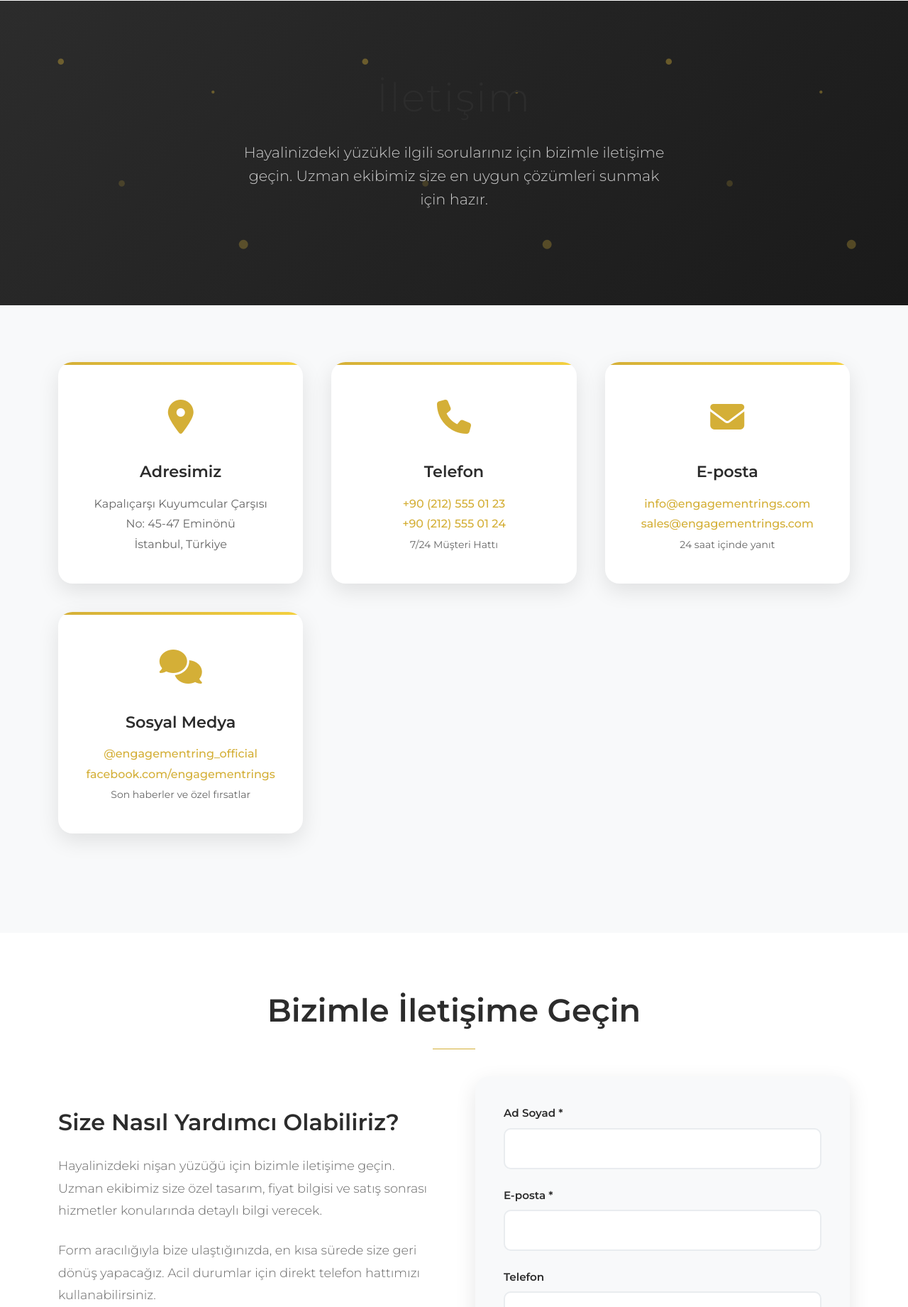
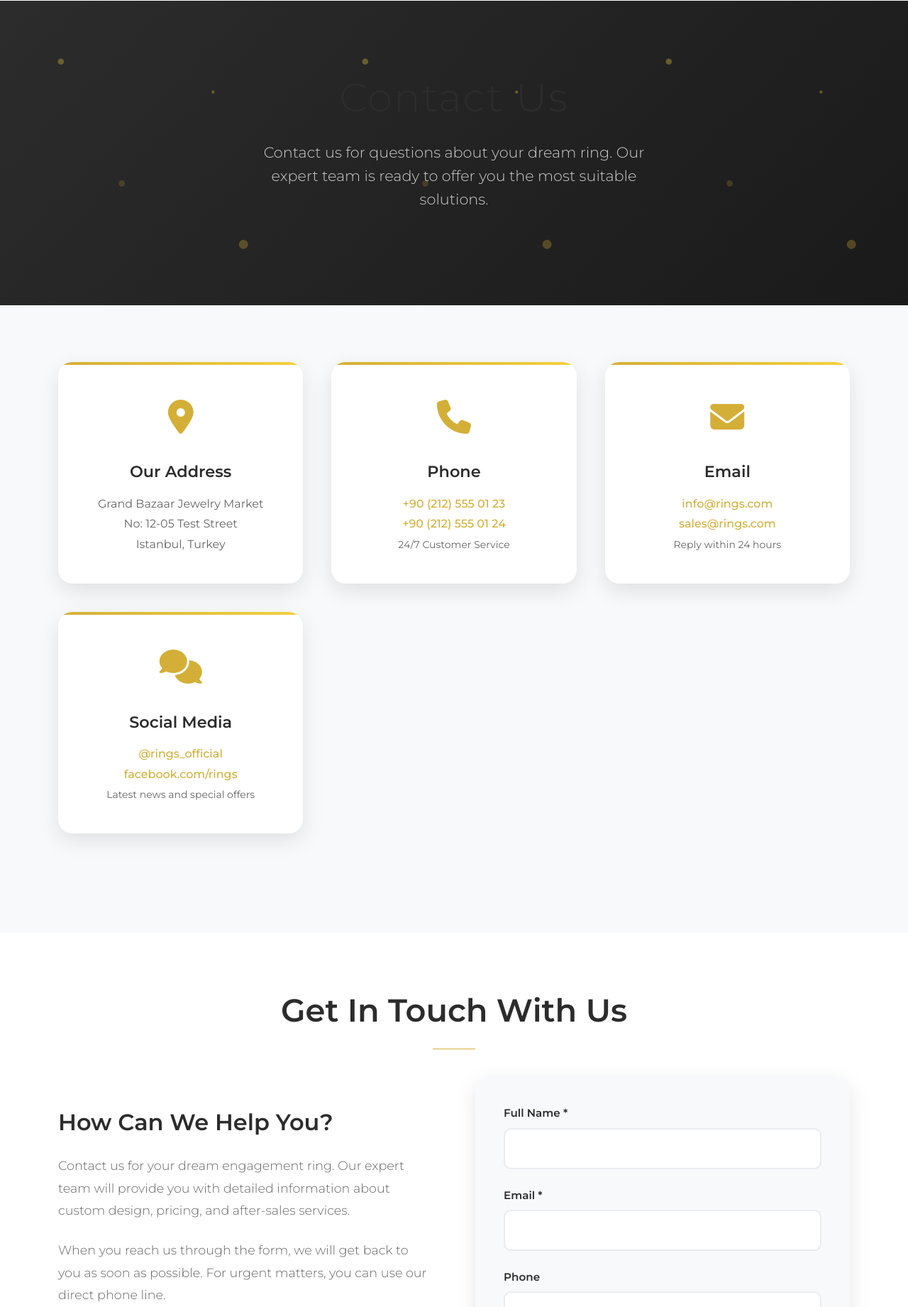
Before and after one commit to Erkan3034/engagemenet_rings_shop_App, a Django app: page /contact/ in a window 1280 px wide. Shown: the part 79-1920 px from the top of the page at 71% size. Run offline with Django 5.2, Linux system fonts and the light colour scheme; some web fonts are replaced.

Commit message:
finished

```diff
--- a/requirements.txt
+++ b/requirements.txt
@@ -8,3 +8,9 @@ sqlparse==0.5.3
 tzdata==2025.2
 python-dotenv==1.0.1
 requests==2.31.0
+
+# Production dependencies
+gunicorn==21.2.0
+psycopg2-binary==2.9.9
+whitenoise==6.6.0
+dj-database-url==2.1.0
--- a/templates/frontend/contact.html
+++ b/templates/frontend/contact.html
@@ -440,9 +440,9 @@
 <!-- Contact Hero Section -->
 <section class="contact-hero">
     <div class="container">
-        <h1 class="contact-title">İletişim</h1>
+        <h1 class="contact-title">Contact Us</h1>
         <p class="contact-subtitle">
-            Hayalinizdeki yüzükle ilgili sorularınız için bizimle iletişime geçin. Uzman ekibimiz size en uygun çözümleri sunmak için hazır.
+            Contact us for questions about your dream ring. Our expert team is ready to offer you the most suitable solutions.
         </p>
     </div>
 </section>
@@ -455,9 +455,9 @@
                 <div class="info-icon">
                     <i class="fas fa-map-marker-alt"></i>
                 </div>
-                <h4 class="info-title">Adresimiz</h4>
+                <h4 class="info-title">Our Address</h4>
                 <div class="info-details">
-                    Kapalıçarşı Kuyumcular Çarşısı<br> No: 45-47 Eminönü<br> İstanbul, Türkiye
+                    Grand Bazaar Jewelry Market<br> No: 12-05 Test Street<br> Istanbul, Turkey
                 </div>
             </div>
 
@@ -465,11 +465,11 @@
                 <div class="info-icon">
                     <i class="fas fa-phone"></i>
                 </div>
-                <h4 class="info-title">Telefon</h4>
+                <h4 class="info-title">Phone</h4>
                 <div class="info-details">
                     <a href="tel:+902125550123">+90 (212) 555 01 23</a><br>
                     <a href="tel:+902125550124">+90 (212) 555 01 24</a><br>
-                    <small>7/24 Müşteri Hattı</small>
+                    <small>24/7 Customer Service</small>
                 </div>
             </div>
 
@@ -477,11 +477,11 @@
                 <div class="info-icon">
                     <i class="fas fa-envelope"></i>
                 </div>
-                <h4 class="info-title">E-posta</h4>
+                <h4 class="info-title">Email</h4>
                 <div class="info-details">
-                    <a href="mailto:info@engagementrings.com">info@engagementrings.com</a><br>
-                    <a href="mailto:sales@engagementrings.com">sales@engagementrings.com</a><br>
-                    <small>24 saat içinde yanıt</small>
+                    <a href="mailto:erkandenem@gmail.com">info@rings.com</a><br>
+                    <a href="mailto:erkandenem@gmail.com">sales@rings.com</a><br>
+                    <small>Reply within 24 hours</small>
                 </div>
             </div>
 
@@ -489,11 +489,11 @@
                 <div class="info-icon">
                     <i class="fas fa-comments"></i>
                 </div>
-                <h4 class="info-title">Sosyal Medya</h4>
+                <h4 class="info-title">Social Media</h4>
                 <div class="info-details">
-                    <a href="#" target="_blank">@engagementring_official</a><br>
-                    <a href="#" target="_blank">facebook.com/engagementrings</a><br>
-                    <small>Son haberler ve özel fırsatlar</small>
+                    <a href="#" target="_blank">@rings_official</a><br>
+                    <a href="#" target="_blank">facebook.com/rings</a><br>
+                    <small>Latest news and special offers</small>
                 </div>
             </div>
         </div>
@@ -503,64 +503,64 @@
 <!-- Contact Form Section -->
 <section class="contact-form-section">
     <div class="container">
-        <h2 class="section-title">Bizimle İletişime Geçin</h2>
+        <h2 class="section-title">Get In Touch With Us</h2>
 
         <div class="contact-form-container">
             <div class="form-text">
-                <h3>Size Nasıl Yardımcı Olabiliriz?</h3>
+                <h3>How Can We Help You?</h3>
                 <p>
-                    Hayalinizdeki nişan yüzüğü için bizimle iletişime geçin. Uzman ekibimiz size özel tasarım, fiyat bilgisi ve satış sonrası hizmetler konularında detaylı bilgi verecek.
+                    Contact us for your dream engagement ring. Our expert team will provide you with detailed information about custom design, pricing, and after-sales services.
                 </p>
                 <p>
-                    Form aracılığıyla bize ulaştığınızda, en kısa sürede size geri dönüş yapacağız. Acil durumlar için direkt telefon hattımızı kullanabilirsiniz.
+                    When you reach us through the form, we will get back to you as soon as possible. For urgent matters, you can use our direct phone line.
                 </p>
 
                 <ul class="form-benefits">
-                    <li>24 saat içinde yanıt garantisi</li>
-                    <li>Ücretsiz tasarım danışmanlığı</li>
-                    <li>Kişiye özel çözüm önerileri</li>
-                    <li>Randevu planlaması</li>
-                    <li>Özel indirim fırsatları</li>
+                    <li>Response guarantee within 24 hours</li>
+                    <li>Free design consultation</li>
+                    <li>Personalized solution recommendations</li>
+                    <li>Appointment planning</li>
+                    <li>Special discount opportunities</li>
                 </ul>
             </div>
 
             <form class="contact-form" method="post" action="">
                 {% csrf_token %}
                 <div class="form-group">
-                    <label for="name">Ad Soyad *</label>
+                    <label for="name">Full Name *</label>
                     <input type="text" id="name" name="name" class="form-control" required>
                 </div>
 
                 <div class="form-group">
-                    <label for="email">E-posta *</label>
+                    <label for="email">Email *</label>
                     <input type="email" id="email" name="email" class="form-control" required>
                 </div>
 
                 <div class="form-group">
-                    <label for="phone">Telefon</label>
+                    <label for="phone">Phone</label>
                     <input type="tel" id="phone" name="phone" class="form-control">
                 </div>
 
                 <div class="form-group">
-                    <label for="subject">Konu</label>
+                    <label for="subject">Subject</label>
                     <select id="subject" name="subject" class="form-control">
-                        <option value="">Konu Seçin</option>
-                        <option value="general">Genel Bilgi</option>
-                        <option value="custom">Özel Tasarım</option>
-                        <option value="price">Fiyat Bilgisi</option>
-                        <option value="appointment">Randevu</option>
-                        <option value="service">Satış Sonrası Hizmet</option>
-                        <option value="other">Diğer</option>
+                        <option value="">Select Subject</option>
+                        <option value="general">General Information</option>
+                        <option value="custom">Custom Design</option>
+                        <option value="price">Price Information</option>
+                        <option value="appointment">Appointment</option>
+                        <option value="service">After Sales Service</option>
+                        <option value="other">Other</option>
                     </select>
                 </div>
 
                 <div class="form-group">
-                    <label for="message">Mesajınız *</label>
-                    <textarea id="message" name="message" class="form-control textarea" placeholder="Hangi konuda yardıma ihtiyacınız var? Detayları paylaşın..." required></textarea>
+                    <label for="message">Your Message *</label>
+                    <textarea id="message" name="message" class="form-control textarea" placeholder="What kind of help do you need? Please share the details..." required></textarea>
                 </div>
 
                 <button type="submit" class="form-submit">
-                    <i class="fas fa-paper-plane me-2"></i>Mesaj Gönder
+                    <i class="fas fa-paper-plane me-2"></i>Send Message
                 </button>
             </form>
         </div>
@@ -570,10 +570,10 @@
 <!-- Map Section -->
 <section class="map-section">
     <div class="container">
-        <h2 class="section-title">Konumumuz</h2>
+        <h2 class="section-title">Our Location</h2>
         <div class="map-container">
             <div>
-                <i class="fas fa-map-marked-alt" style="font-size: 3rem; color: #d4af37; margin-bottom: 1rem;"></i><br> Kapalıçarşı Kuyumcular Çarşısı No: 45-47<br> Eminönü, İstanbul
+                <i class="fas fa-map-marked-alt" style="font-size: 3rem; color: #d4af37; margin-bottom: 1rem;"></i><br> Grand Bazaar Jewelry Market No: 45-47<br> Eminonu, Istanbul
             </div>
         </div>
     </div>
@@ -582,56 +582,56 @@
 <!-- FAQ Section -->
 <section class="faq-section">
     <div class="container">
-        <h2 class="section-title">Sıkça Sorulan Sorular</h2>
+        <h2 class="section-title">Frequently Asked Questions</h2>
 
         <div class="faq-container">
             <div class="faq-item">
                 <button class="faq-question" onclick="toggleFaq(this)">
-                    Özel tasarım yüzük ne kadar sürede hazırlanır?
+                    How long does it take to prepare a custom design ring?
                     <i class="fas fa-chevron-down faq-icon"></i>
                 </button>
                 <div class="faq-answer">
-                    Özel tasarım yüzüklerin hazırlık süresi kompleksiteye göre değişir. Genellikle 2-4 hafta arasında teslim edilir. Acil durumlar için hızlandırılmış üretim seçeneği de mevcuttur.
+                    The preparation time for custom design rings varies depending on complexity. Usually delivered within 2-4 weeks. Expedited production option is also available for urgent situations.
                 </div>
             </div>
 
             <div class="faq-item">
                 <button class="faq-question" onclick="toggleFaq(this)">
-                    Ürünlerinizde garanti var mı?
+                    Do your products come with warranty?
                     <i class="fas fa-chevron-down faq-icon"></i>
                 </button>
                 <div class="faq-answer">
-                    Tüm ürünlerimizde 2 yıl uluslararası garanti bulunmaktadır. Ayrıca yaşam boyu ücretsiz temizlik ve bakım hizmeti sunuyoruz.
+                    All our products come with 2 years international warranty. We also offer lifetime free cleaning and maintenance service.
                 </div>
             </div>
 
             <div class="faq-item">
                 <button class="faq-question" onclick="toggleFaq(this)">
-                    Ödeme seçenekleri nelerdir?
+                    What are the payment options?
                     <i class="fas fa-chevron-down faq-icon"></i>
                 </button>
                 <div class="faq-answer">
-                    Nakit, kredi kartı, banka havalesi ve taksitli ödeme seçenekleri mevcuttur. 12 aya kadar vade imkanı sunuyoruz. Özel finansman paketleri de hazırlayabiliriz.
+                    Cash, credit card, bank transfer and installment payment options are available. We offer installment options up to 12 months. We can also prepare special financing packages.
                 </div>
             </div>
 
             <div class="faq-item">
                 <button class="faq-question" onclick="toggleFaq(this)">
-                    İade ve değişim politikanız nasıl?
+                    What is your return and exchange policy?
                     <i class="fas fa-chevron-down faq-icon"></i>
                 </button>
                 <div class="faq-answer">
-                    14 gün içinde iade imkanı, 30 gün içinde değişim hakkı sunuyoruz. Özel tasarım ürünlerde ise değişiklik talebinizi üretim aşamasında bildirebilirsiniz.
+                    We offer return option within 14 days and exchange right within 30 days. For custom design products, you can notify your change request during the production phase.
                 </div>
             </div>
 
             <div class="faq-item">
                 <button class="faq-question" onclick="toggleFaq(this)">
-                    Sertifika belgesi veriliyor mu?
+                    Do you provide certificate documentation?
                     <i class="fas fa-chevron-down faq-icon"></i>
                 </button>
                 <div class="faq-answer">
-                    Tüm pırlanta ve değerli taşlı ürünlerimiz uluslararası sertifika ile birlikte teslim edilir. Ürün özellikleri detaylı şekilde belgelendirilir.
+                    All our diamond and precious stone products are delivered with international certificates. Product features are documented in detail.
                 </div>
             </div>
         </div>
@@ -642,22 +642,22 @@
 <section class="hours-section">
     <div class="container">
         <div class="hours-container">
-            <h2 class="hours-title">Çalışma Saatlerimiz</h2>
+            <h2 class="hours-title">Our Working Hours</h2>
 
             <div class="hours-grid">
                 <div class="hours-item">
-                    <div class="hours-day">Pazartesi - Cumartesi</div>
+                    <div class="hours-day">Monday - Saturday</div>
                     <div class="hours-time">09:00 - 19:00</div>
                 </div>
 
                 <div class="hours-item">
-                    <div class="hours-day">Pazar</div>
+                    <div class="hours-day">Sunday</div>
                     <div class="hours-time">11:00 - 17:00</div>
                 </div>
             </div>
 
             <p style="margin-top: 2rem; color: #ccc; font-family: 'Avenir', 'Montserrat', Arial, sans-serif;">
-                Randevu almak için lütfen önceden arayın
+                Please call in advance to make an appointment
             </p>
         </div>
     </div>
@@ -692,12 +692,12 @@
 
         // Simple validation
         if (!name || !email || !message) {
-            alert('Lütfen zorunlu alanları doldurun.');
+            alert('Please fill in the required fields.');
             return;
         }
 
         // Show success message
-        alert('Mesajınız başarıyla gönderildi! En kısa sürede size geri dönüş yapacağız.');
+        alert('Your message has been sent successfully! We will get back to you as soon as possible.');
 
         // Reset form
         this.reset();
```
Also changed, not shown: DEPLOYMENT.md (added, +136 -0 lines), engagement_rings_backend/settings.py (+86 -10 lines), env_example.txt (added, +19 -0 lines), render.yaml (added, +24 -0 lines), templates/frontend/about.html (+26 -26 lines), 1 other file.
